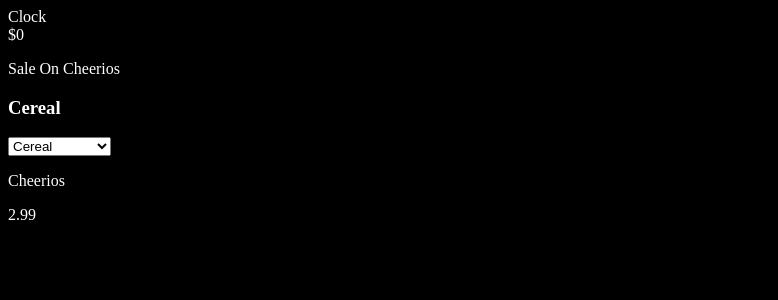
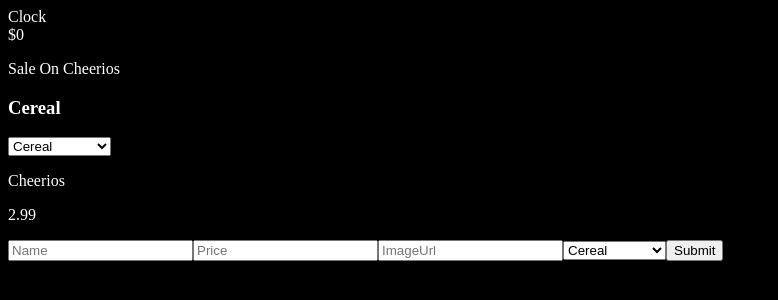
Before and after one commit to whlong1/reactville, a React (Create React App) app: page / in a window 1280 px wide. Shown: the top 300 px of the page, without its empty margins (0-778 px from the left). Built offline with nearby package versions, Linux system fonts and the light colour scheme.

Commit message:
create NewProduct form component

```diff
--- /dev/null
+++ b/src/SuperMarket/NewProduct.jsx
@@ -0,0 +1,22 @@
+
+const NewProduct = (props) => {
+
+
+
+
+	return (
+		<form onSubmit={props.handleSubmit}>
+			<input name='name' placeholder='Name' type='text' />
+			<input name='price' placeholder='Price' type='number' />
+			<input name='image' placeholder='ImageUrl' type='text' />
+			<select name='category'>
+				{props.products.map((product, idx) => (
+					<option key={idx} value={product.category}>{product.category}</option>
+				))}
+			</select>
+			<button type='submit'>Submit</button>
+		</form>
+	)
+}
+
+export default NewProduct
--- a/src/SuperMarket/SuperMarket.jsx
+++ b/src/SuperMarket/SuperMarket.jsx
@@ -1,35 +1,28 @@
 import DisplayProducts from './DisplayProducts'
 import CategoryMenu from './CategoryMenu'
+import NewProduct from './NewProduct'
 import Cart from './Cart'
 
 import { productData } from './modules/data'
-import { useState, useEffect } from 'react'
+import { salesGenerator } from './modules/functions'
+import { useState } from 'react'
 
 const SuperMarket = () => {
+  const [cart, setCart] = useState([])
   const [products, setProducts] = useState(productData)
-  const [cart, setCart] = useState([])
+  const [saleItem, setSaleItem] = useState(salesGenerator(products))
   const [productCategory, setProductCategory] = useState('Cereal')
 
-  const salesGenerator = (products) => {
-    const idx = Math.floor(Math.random() * products.length)
-    return products[idx]
-  }
+
+  console.log(products)
 
   // Lazy initial state
   //https://kentcdodds.com/blog/use-state-lazy-initialization-and-function-updates
-  const [saleItem, setSaleItem] = useState(salesGenerator(products))
 
   const addItem = (item) => {
     item.price = item.id === saleItem.id && 2
     setCart([item, ...cart])
   }
-
-  // useEffect(()=>{
-  //   console.log('running')
-  //   setProducts(productData)
-  // },[])
-
-
 
   return (
     <div>
@@ -49,6 +42,8 @@ const SuperMarket = () => {
         products={products}
         productCategory={productCategory}
       />
+
+      <NewProduct products={products} />
     </div>
   )
 }
--- /dev/null
+++ b/src/SuperMarket/modules/functions.js
@@ -0,0 +1,10 @@
+const salesGenerator = (products) => {
+    const idx = Math.floor(Math.random() * products.length)
+    return products[idx]
+}
+
+
+
+export {
+    salesGenerator
+}
```
